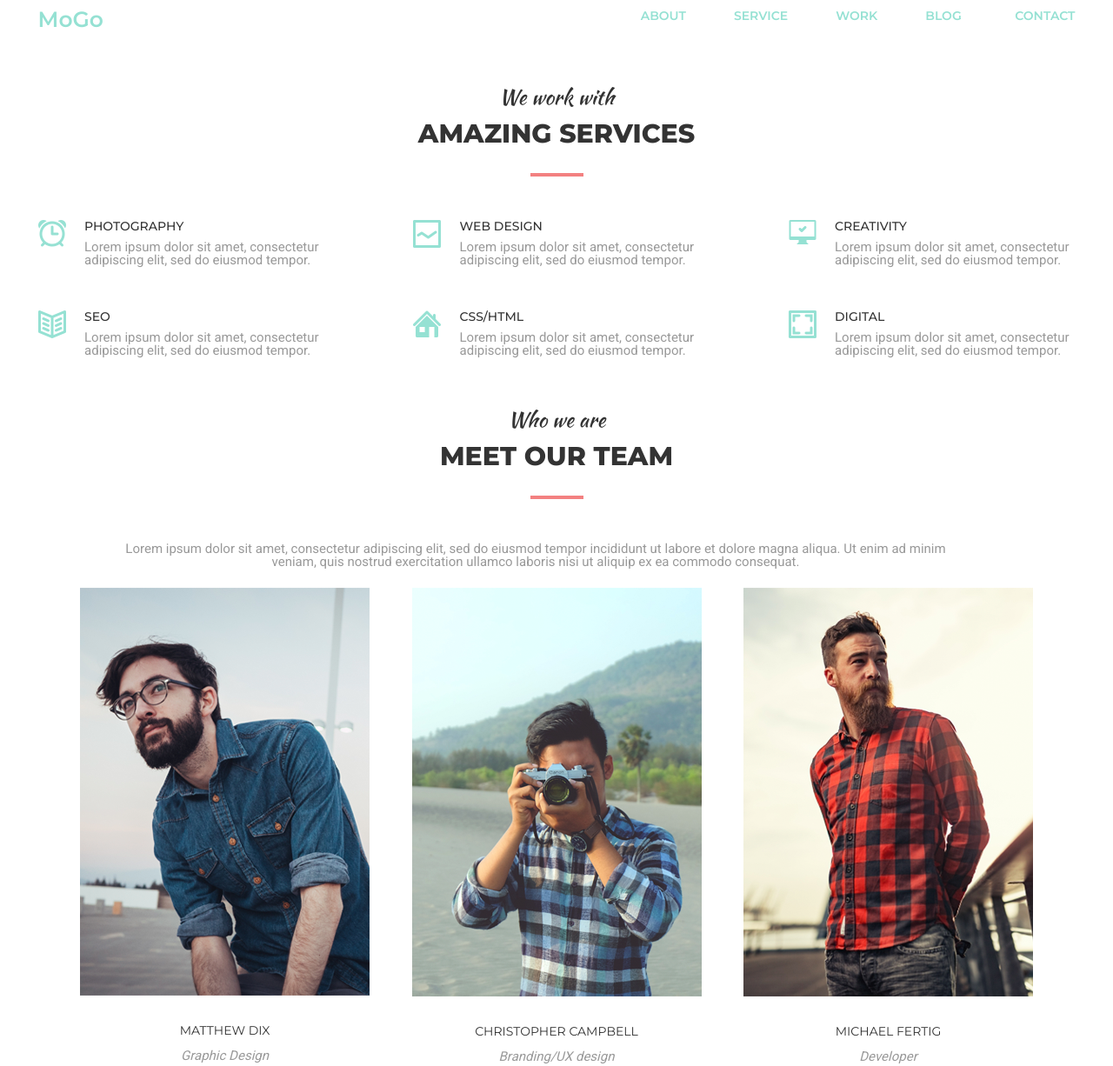
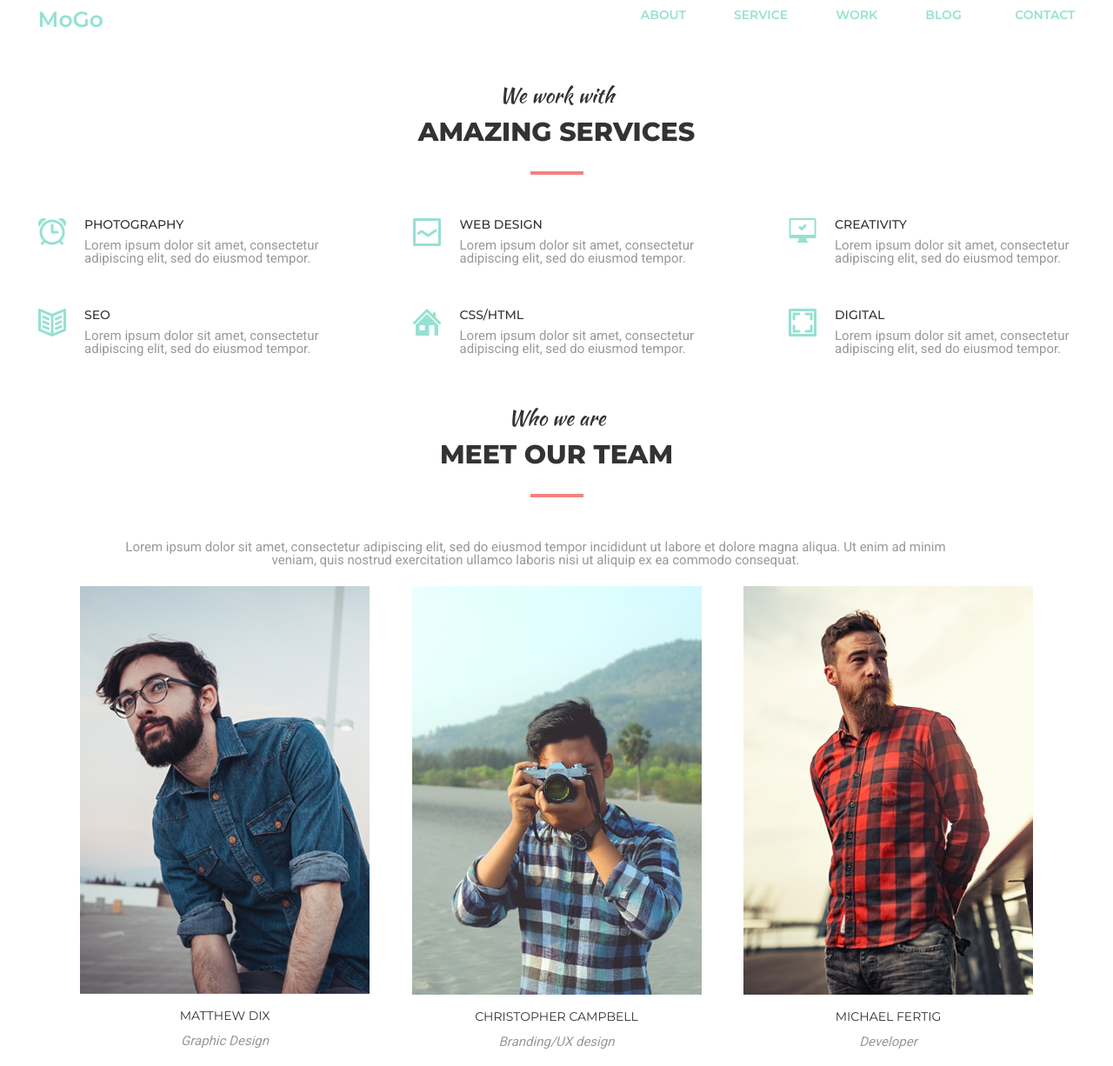
Before and after one commit to danikCF/goit-fe-course, a plain HTML site: page html-css/module-6/index.html in a window 1280 px wide. Shown: the part 20-1246 px from the top of the page at 87% size. Drawn offline with Linux system fonts and the light colour scheme.

Commit message:
Module-6 Done

```diff
--- a/html-css/module-6/css/style.css
+++ b/html-css/module-6/css/style.css
@@ -3,7 +3,7 @@
     justify-content: space-between;
     width: 100%;
     max-width: 1193px;
-    margin: auto;
+    margin: 0 auto;
     box-sizing: border-box;
 }
 .header{
@@ -16,6 +16,7 @@
     font-size: 25px;
     font-weight: 600;
     text-decoration: none;
+    display: block;
 }
 .header__nav__list{
     display: flex;
@@ -27,6 +28,7 @@
     margin-right: 0;
 }
 .header__nav-link{
+    display: block;
     font-family: 'Montserrat', sans-serif;
     color: #95E1D3 ;
     font-weight: 600;
@@ -51,27 +53,22 @@
 .header__nav-link:hover{
     color: #F38181;
 }
-.section1,
-.section2{
+.section{
     width: 100%;
     max-width: 1193px;
-    margin: auto;
+    margin: 0 auto;
     box-sizing: border-box;
 
 }
-.section1__title,
-.section2__title{
+.section__title{
     display: flex;
-    justify-content: center;
+    flex-direction: column;
+    align-items: center;
     font-family: 'Kaushan Script', cursive;
     font-size: 24px;
     color: #333333;
 }
-.section1__title2,
-.section2__title2{
-    display: flex;
-    flex-direction: column;
-    align-items: center;
+.section__title2{
     font-family:'Montserrat', sans-serif;
     font-size: 30px;
     font-weight: 800;
@@ -80,16 +77,7 @@
     padding-top: 15px;
     margin-bottom: 50px;
 }
-.section1__title2::after {
-    content: '';
-    display:flex;
-    flex-direction: column;
-    width: 61px;
-    height: 4px;
-    margin: 30px auto 0;
-    background-color: #F38181;
-}
-.section2__title2::after {
+.section__title2::after {
     content: '';
     display:flex;
     flex-direction: column;
@@ -163,6 +151,7 @@ p{
     position: relative;
     box-shadow: 0 0 #95E1D3;
     transition: all 200ms linear;
+    margin-bottom: 15px;
 }
 .team__photoes:hover .container__img{
     transform: translate(-10px,-10px);
@@ -209,10 +198,12 @@ p{
     background-color: #95E1D3;
 }
 .window__link{
+    display: block;
     position: absolute;
     top: 50%;
     left: 50%;
     transform: translate(-50%,-50%);
+    background-image: url('/image/facebook@1X.png');
 }
 
 
@@ -222,7 +213,7 @@ p{
     text-align: center;
     color: #333333;
     text-transform: uppercase;
-    padding-top: 30px;
+    margin-bottom: 15px;
 }
 .job{
     font-family:'Roboto', sans-serif;
@@ -230,7 +221,6 @@ p{
     text-align: center;
     color: #999999;
     font-style: oblique;
-    padding-top: 15px;
 }
 .last__word{
     color: #F38181;
--- a/html-css/module-6/index.html
+++ b/html-css/module-6/index.html
@@ -4,11 +4,11 @@
     <meta charset="UTF-8">
     <meta name="viewport" content="width=device-width, initial-scale=1.0">
     <title>Homework#6</title>
-    <link rel="stylesheet" href="./css/style.css">
-    <link rel="stylesheet" href="./css/reset.css">
     <link href="https://fonts.googleapis.com/css?family=Montserrat:400,500,600,800&display=swap" rel="stylesheet">
     <link href="https://fonts.googleapis.com/css?family=Kaushan+Script&display=swap" rel="stylesheet">
     <link href="https://fonts.googleapis.com/css?family=Roboto&display=swap" rel="stylesheet">
+    <link rel="stylesheet" href="./css/style.css">
+    <link rel="stylesheet" href="./css/reset.css">
 </head>
 <body>
     <header class="header">
@@ -37,12 +37,9 @@
     </header>
 
     <main>
-        <section class="section1">
-            <h3 class="section1__title">
-                We work with
-            </h3>
-            <h2 class="section1__title2">
-                Amazing services
+        <section class="section">
+            <h2 class="section__title">
+               We work with <span class="section__title2"> Amazing services</span>
             </h2>
             <ul class="section1__items">
                 <li class="section1__icons">
@@ -126,12 +123,9 @@
             </ul>
         </section>
 
-        <section class="section2">
-            <h3 class="section2__title">
-                Who we are
-            </h3>
-            <h2 class="section2__title2">
-                Meet our team
+        <section class="section">
+            <h2 class="section__title">
+                 Who we are <span class="section__title2">Meet our team</span>
             </h2>
             <p class="section2_title-text">
                 Lorem ipsum dolor sit amet, consectetur adipiscing elit, sed do eiusmod tempor incididunt ut labore et dolore magna aliqua. Ut enim ad minim veniam, quis nostrud exercitation ullamco laboris nisi ut aliquip ex ea commodo consequat.
@@ -255,15 +249,10 @@
         <p class="footer__text">
             © 2016 MoGo free PSD template by <span class="last__word">Laaqiq</span>
         </p>
-        <div class="forms">
-        <form class="form__text">
+        <form class="forms">
             <input class="placeholder" type="text" placeholder="Your Email">
-        </form>
-        <form class="form__button">
             <input class="submit" type="submit" value="subscribe">
         </form>
-        </div>
-
     </footer>
 </body>
 
```
